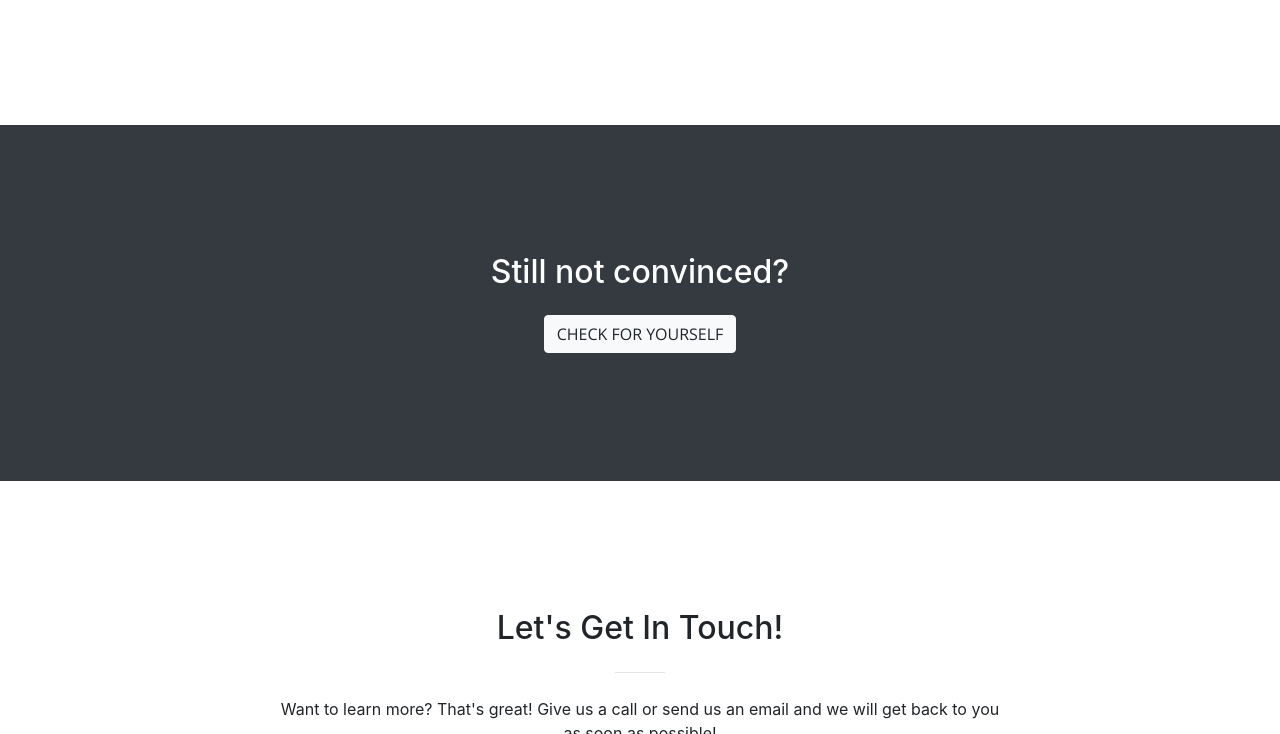
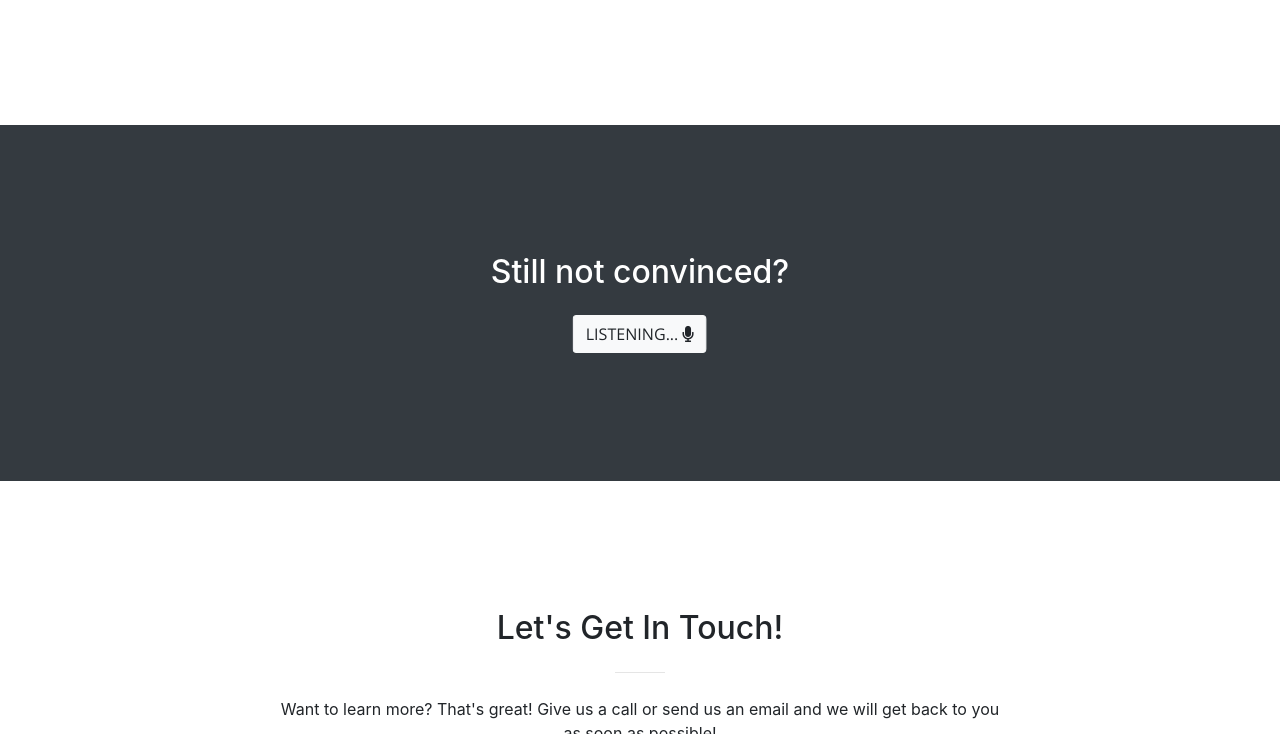
Before and after one commit to iheardit/iheardit.github.io, a website with bundled scripts: page index.html in a window 1280 px wide. Both pictures are taken after a click on the link "CHECK FOR YOURSELF". Shown: the part 3637-4371 px from the top of the page. Built offline with nearby package versions, Linux system fonts and the light colour scheme.

Commit message:
add restart feature

```diff
--- a/index.html
+++ b/index.html
@@ -262,7 +262,8 @@
         <a class="btn btn-light btn-xl sr-button animated"
            id="btn-check"
            style="color: #212529">
-            Check for yourself</a>
+            Check for yourself <i class="fas fa-microphone" id="btn-icon"></i>
+        </a>
     </div>
 </section>
 
--- a/js/main.js
+++ b/js/main.js
@@ -1,23 +1,27 @@
 var $btn = $("#btn-check");
+var btnRedo = ' <i class="fas fa-redo" id="btn-icon"></i>';
+var btnMic = ' <i class="fas fa-microphone" id="btn-icon"></i>';
 
 function animateSuccess(text) {
     $btn.removeClass('pulse infinite');
     $btn.addClass('tada');
-    changeColour("rgb(77, 220, 141)");
+    changeColour("rgb(77, 220, 141)", 1000);
     $btn.text(text);
+    $btn.append(btnRedo)
 }
 
 function animateFail(text) {
     $btn.removeClass('pulse infinite');
     $btn.addClass('shake');
-    changeColour("rgb(228, 92, 92)");
+    changeColour("rgb(228, 92, 92)", 1000);
     $btn.text(text);
+    $btn.append(btnRedo)
 }
 
-function changeColour(color) {
+function changeColour(color, time) {
     $btn.animate({
         backgroundColor: color
-    }, 1000);
+    }, time);
 }
 
 audioRecorder.onComplete = function (recorder, blob) {
@@ -29,8 +33,16 @@ function onActionButtonClick() {
     enableMic();
     startRecording();
     console.log("started recording");
+    changeColour("#fff", 200);
+
+    $btn.removeClass("shake");
+    $btn.removeClass("tada");
+    $btn.addClass("pulse");
+    $btn.addClass("infinite");
+    $btn.text("Listening...");
+    $btn.append(btnMic);
+
     setTimeout(stopRecording, 5000);
-    console.log("test")
 }
 
 function callRecognizeFile(blob, encoding) {
@@ -46,6 +58,7 @@ function callRecognizeFile(blob, encoding) {
         contentType: false,
         success: function (r) {
             animateSuccess(r['station']['name'].replace("_", ""));
+            console.log(r)
         },
         error: function (r) {
             animateFail("Please try again");
```
